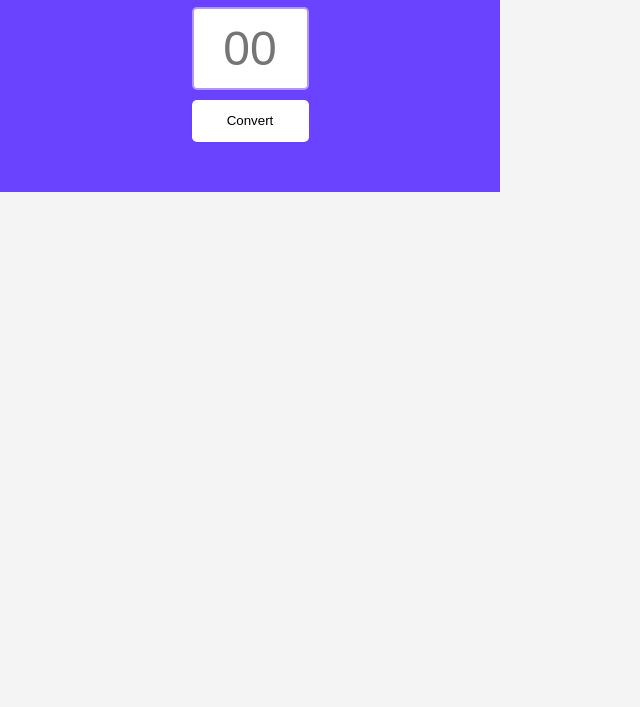
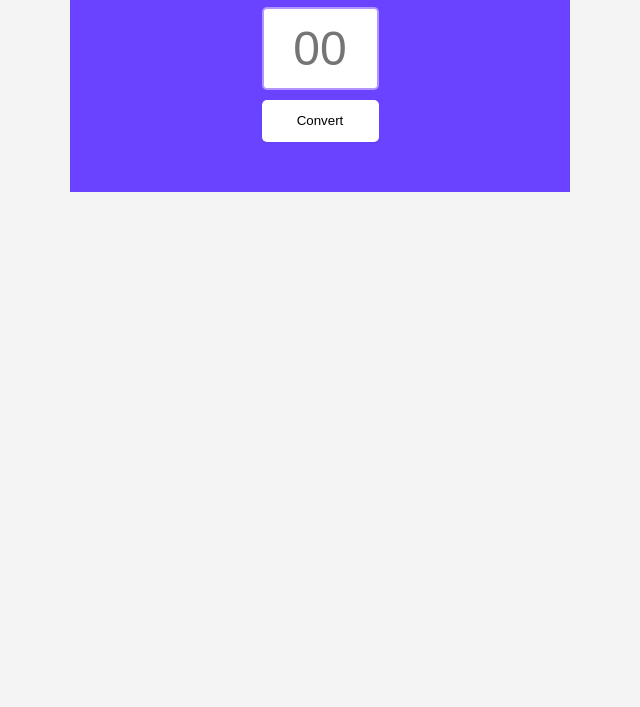
Before and after one commit to SOAndrianov/scrimba, a website built with Vite: page converter/index.html in a window 1280 px wide. Shown: the part 93-800 px from the top of the page, without its empty margins (0-640 px from the left). Built offline with nearby package versions, Linux system fonts and the light colour scheme.

Commit message:
update index.html

```diff
--- a/converter/index.css
+++ b/converter/index.css
@@ -1,20 +1,26 @@
 html {
     margin:0;
     padding:0;
-    width:500px;
 }
 body {
     margin: 0;
     padding:0;
     background: #F4F4F4;
+    width:50%;
+    min-width: 500px;
+    display:block;
+
 }
 header {
-    width: 100%;
+    width: 50%;
+    min-width: 500px;
     height: 285px;
     background: #6943FF;
     box-sizing: border-box;
     margin:0;
     padding:20px 0;
+    display:block;
+    margin:0 auto;
 }
 h1 {
     color:white;
```
Also changed, not shown: index.html (+1 -0 lines).
